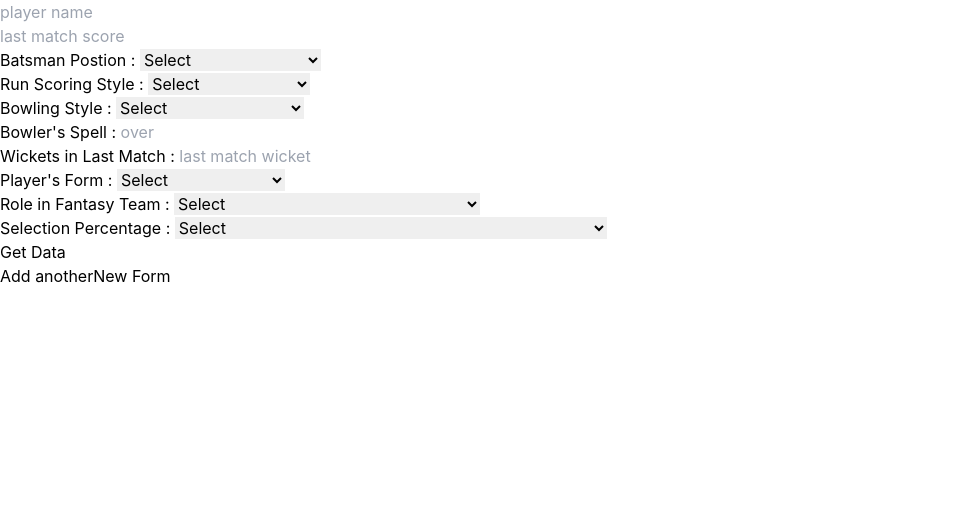
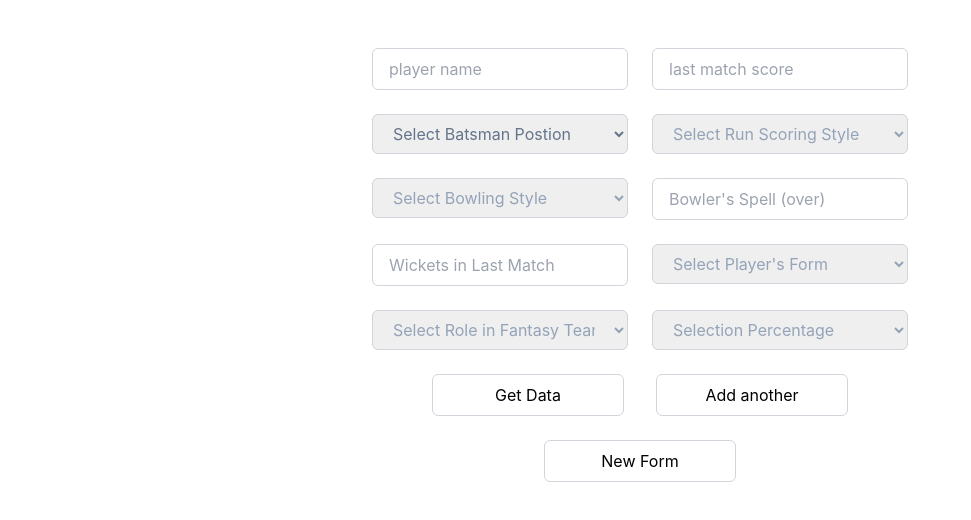
Before and after one commit to gokhul-b/article-maker, a React (Create React App) app: page / in a window 1280 px wide. Shown: the top 520 px of the page, without its empty margins (0-971 px from the left). Built offline with nearby package versions, Linux system fonts and the light colour scheme.

Commit message:
styleadded

```diff
--- a/src/App.js
+++ b/src/App.js
@@ -61,12 +61,13 @@ function App() {
   };
   return (
     <div>
-      <form>
-        <div>
-          <div>
+      <form className="flex flex-col items-center mt-12">
+        <div className="grid grid-cols-2 gap-6 mb-6">
+          <div className="">
             <input
               type="text"
               placeholder="player name"
+              className="w-64 px-4 py-2 border border-gray-300 rounded-md focus:outline-none focus:ring-1 focus:ring-gray-500"
               value={name}
               onChange={(e) => setName(e.target.value)}
             />
@@ -75,19 +76,21 @@ function App() {
             <input
               type="number"
               placeholder="last match score"
+              className="w-64 px-4 py-2 border border-gray-300 rounded-md focus:outline-none focus:ring-1 focus:ring-gray-500"
               value={lastMatchScore}
               onChange={(e) => setlastMatchScore(e.target.value)}
             />
           </div>
           <div>
-            <label htmlFor="batsmanPosition">Batsman Postion : </label>
+            {/* <label htmlFor="batsmanPosition"> : </label> */}
             <select
               name="batsmanPosition"
               id=""
               value={position}
               onChange={(e) => setPosition(e.target.value)}
+              className="w-64 px-4 py-2 border border-gray-300 rounded-md focus:outline-none focus:ring-1 focus:ring-gray-400 text-slate-500"
             >
-              <option value="">Select</option>
+              <option value="">Select Batsman Postion</option>
               <option value="Opening batsman">Opening batsman</option>
               <option value="One Down batsman">One Down batsman</option>
               <option value="2nd down batsman">2nd down batsman</option>
@@ -98,14 +101,15 @@ function App() {
             </select>
           </div>
           <div>
-            <label htmlFor="batsmanPosition">Run Scoring Style : </label>
+            {/* <label htmlFor="batsmanPosition">Run Scoring Style : </label> */}
             <select
               name="batsmanPosition"
               id=""
               value={scoringStyle}
               onChange={(e) => setScoringStyle(e.target.value)}
+              className="w-64 px-4 py-2 border border-gray-300 rounded-md focus:outline-none focus:ring-1 focus:ring-gray-500 text-slate-400"
             >
-              <option value="">Select</option>
+              <option value="">Select Run Scoring Style</option>
               <option value="Quick run scorer">Quick run scorer</option>
               <option value="Attacking Batsman">Attacking Batsman</option>
               <option value="Average Batsman">Average Batsman</option>
@@ -113,14 +117,15 @@ function App() {
             </select>
           </div>
           <div>
-            <label htmlFor="batsmanPosition">Bowling Style : </label>
+            {/* <label htmlFor="batsmanPosition"> : </label> */}
             <select
               name="batsmanPosition"
               id=""
               value={bowlingStyle}
               onChange={(e) => setBowlingStyle(e.target.value)}
+              className="w-64 px-4 py-2 border border-gray-300 rounded-md focus:outline-none focus:ring-1 focus:ring-gray-500 text-slate-400"
             >
-              <option value="">Select</option>
+              <option value="">Select Bowling Style</option>
               <option value="Right Arm Fast Bowler">
                 Right Arm Fast Bowler
               </option>
@@ -130,45 +135,50 @@ function App() {
             </select>
           </div>
           <div>
-            <label htmlFor="batsmanPosition">Bowler's Spell : </label>
+            {/* <label htmlFor="batsmanPosition"> : </label> */}
             <input
               type="number"
-              placeholder="over"
+              placeholder="Bowler's Spell (over)"
               value={spell}
               onChange={(e) => setSpell(e.target.value)}
+              className="w-64 px-4 py-2 border border-gray-300 rounded-md focus:outline-none focus:ring-1 focus:ring-gray-500 text-slate-400"
             />
           </div>
           <div>
-            <label htmlFor="batsmanPosition">Wickets in Last Match : </label>
+            {/* <label htmlFor="batsmanPosition"> : </label> */}
             <input
               type="number"
-              placeholder="last match wicket"
+              placeholder="Wickets in Last Match"
               value={wickets}
               onChange={(e) => setWickets(e.target.value)}
+              className="w-64 px-4 py-2 border border-gray-300 rounded-md focus:outline-none focus:ring-1 focus:ring-gray-500 text-slate-400"
             />
           </div>
           <div>
-            <label htmlFor="batsmanPosition">Player's Form : </label>
+            {/* <label htmlFor="batsmanPosition"> : </label> */}
             <select
               name="batsmanPosition"
               id=""
+              placeholder="Player's Form"
               value={lastmatchform}
               onChange={(e) => setLastmatchform(e.target.value)}
+              className="w-64 px-4 py-2 border border-gray-300 rounded-md focus:outline-none focus:ring-1 focus:ring-gray-500 text-slate-400"
             >
-              <option value="">Select</option>
+              <option value="">Select Player's Form</option>
               <option value="He is in Good Form">He is in Good Form</option>
               <option value="He is in Good Form">He is in Out of form</option>
             </select>
           </div>
           <div>
-            <label htmlFor="batsmanPosition">Role in Fantasy Team : </label>
+            {/* <label htmlFor="batsmanPosition"> : </label> */}
             <select
               name="batsmanPosition"
               id=""
               value={role}
               onChange={(e) => setRole(e.target.value)}
+              className="w-64 px-4 py-2 border border-gray-300 rounded-md focus:outline-none focus:ring-1 focus:ring-gray-500 text-slate-400"
             >
-              <option value="">Select</option>
+              <option value="">Select Role in Fantasy Team</option>
               <option value="Best choice for captain & vice captain">
                 Best choice for captain & vice captain
               </option>
@@ -178,28 +188,49 @@ function App() {
             </select>
           </div>
           <div>
-            <label htmlFor="batsmanPosition">Selection Percentage : </label>
+            {/* <label htmlFor="batsmanPosition"> : </label> */}
             <select
               name="batsmanPosition"
               id=""
               value={selectionpercentage}
               onChange={(e) => setSelectionpercentage(e.target.value)}
+              className="w-64 px-4 py-2 border border-gray-300 rounded-md focus:outline-none focus:ring-1 focus:ring-gray-500 text-slate-400"
             >
-              <option value="">Select</option>
+              <option value="">Selection Percentage</option>
               <option value="Less selection percentage good pick for mega contest">
                 Less selection percentage good pick for mega contest
               </option>
             </select>
           </div>
         </div>
-        <div>
-          <button type="submit" onClick={handleSubmit}>
-            Get Data
-          </button>
+        <div className="flex items-center space-x-8">
+          <div>
+            <button
+              type="submit"
+              onClick={handleSubmit}
+              className="w-48 px-4 py-2 border border-gray-300 rounded-md focus:outline-none focus:ring-2 focus:ring-blue-500"
+            >
+              Get Data
+            </button>
+          </div>
+          <div>
+            <button
+              onClick={handleAddAnother}
+              className="self-auto w-48 px-4 py-2 border border-gray-300 rounded-md focus:outline-none focus:ring-2 focus:ring-blue-500"
+            >
+              Add another
+            </button>
+          </div>
         </div>
       </form>
-      <button onClick={handleAddAnother}>Add another</button>
-      <button onClick={handleNewForm}>New Form</button>
+      <div className="flex justify-center items-center my-6">
+        <button
+          onClick={handleNewForm}
+          className="w-48 px-4 py-2 border border-gray-300 rounded-md focus:outline-none focus:ring-2 focus:ring-blue-500"
+        >
+          New Form
+        </button>
+      </div>
       <div>
         <ul>
           {result.map((result, index) => (
```
